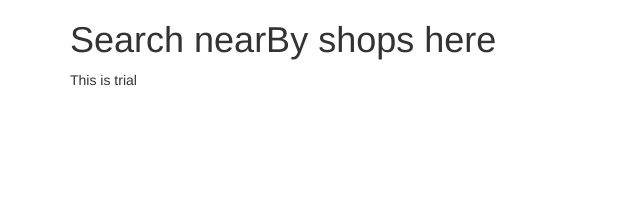
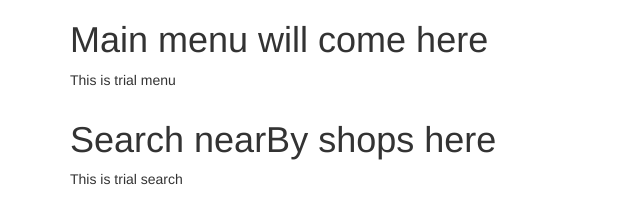
Before and after one commit to naseeha/project1, a website: page index.html in a window 1280 px wide. Shown: the whole page, without its empty margins (0-640 px from the left). Drawn offline with nearby package versions, Linux system fonts and the light colour scheme.

Commit message:
Update index.html

```diff
--- a/index.html
+++ b/index.html
@@ -10,10 +10,13 @@
 </head>
 <body>
 
-<div class="container">
+<div class="container" name="Headcontainer">
+  <h1>Main menu will come here</h1>
+  <p>This is trial menu</p>
+</div>
+<div class="container" name="Contentcontainer">
   <h1>Search nearBy shops here</h1>
-  <p>This is trial</p>
+  <p>This is trial search</p>
 </div>
-
 </body>
 </html>
```
